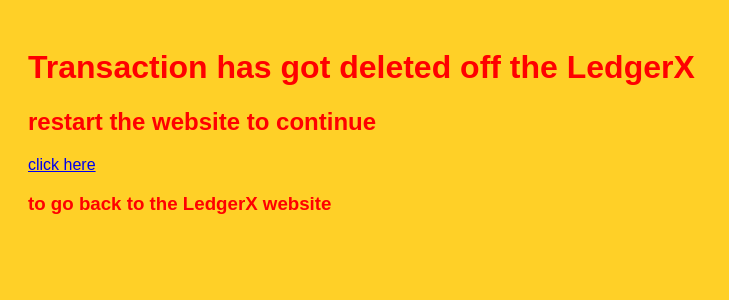
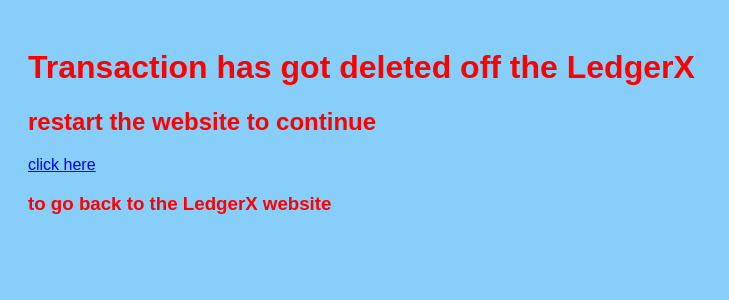
Before and after one commit to mobogok/ooooo, a Flask app: template templates/delete.html in a window 1280 px wide. Shown: the top 300 px of the page, without its empty margins (0-729 px from the left). Run offline with Flask 3, Linux system fonts and the light colour scheme; the template is opened without the code that fills it, so the values that code supplies are empty.

Commit message:
Update delete.html

```diff
--- a/templates/delete.html
+++ b/templates/delete.html
@@ -3,7 +3,7 @@
 <head>
     <style>
         body {
-      background-color: #ffd027;
+      background-color: #87CEFA;
       font-family: Arial;
       padding: 20px;
         }
```
